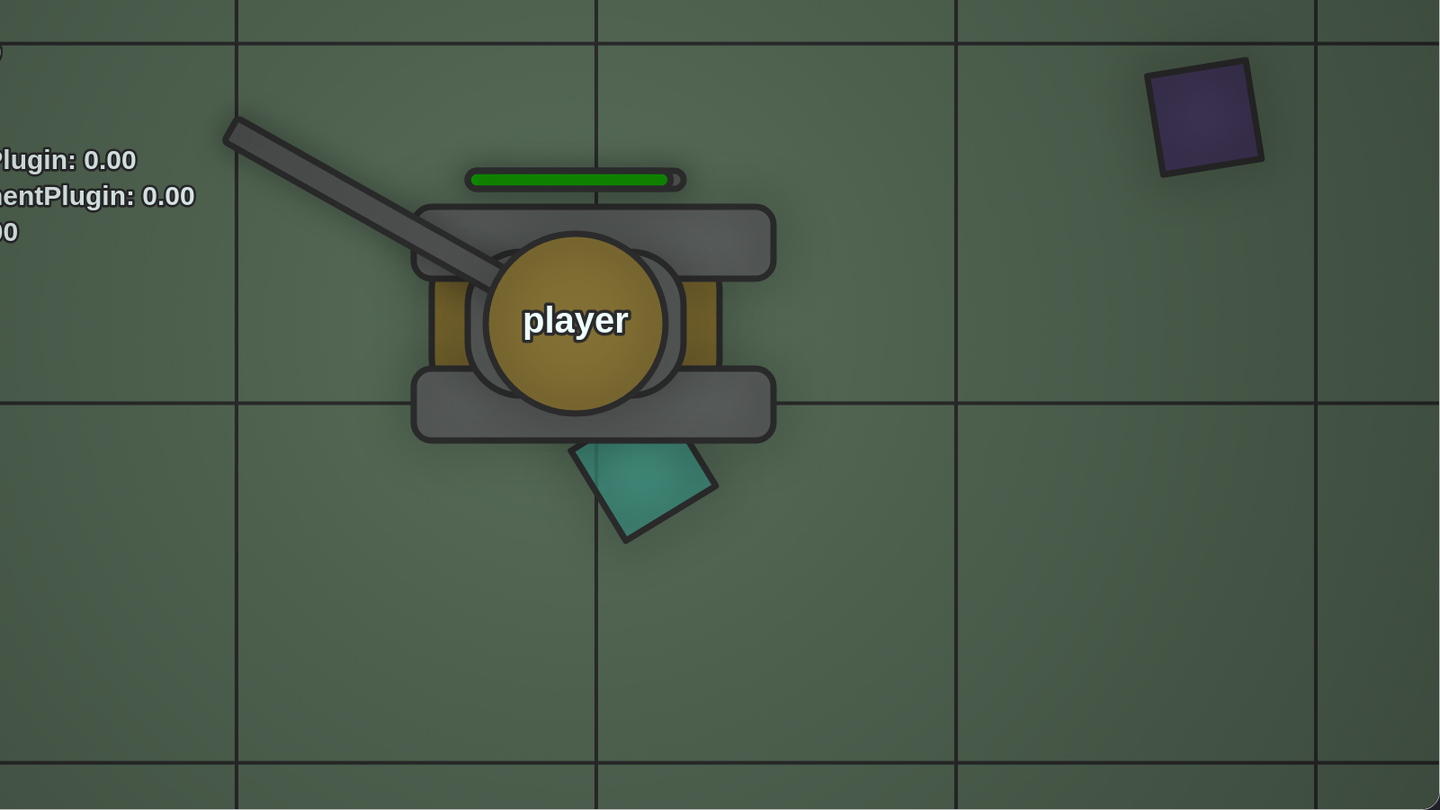
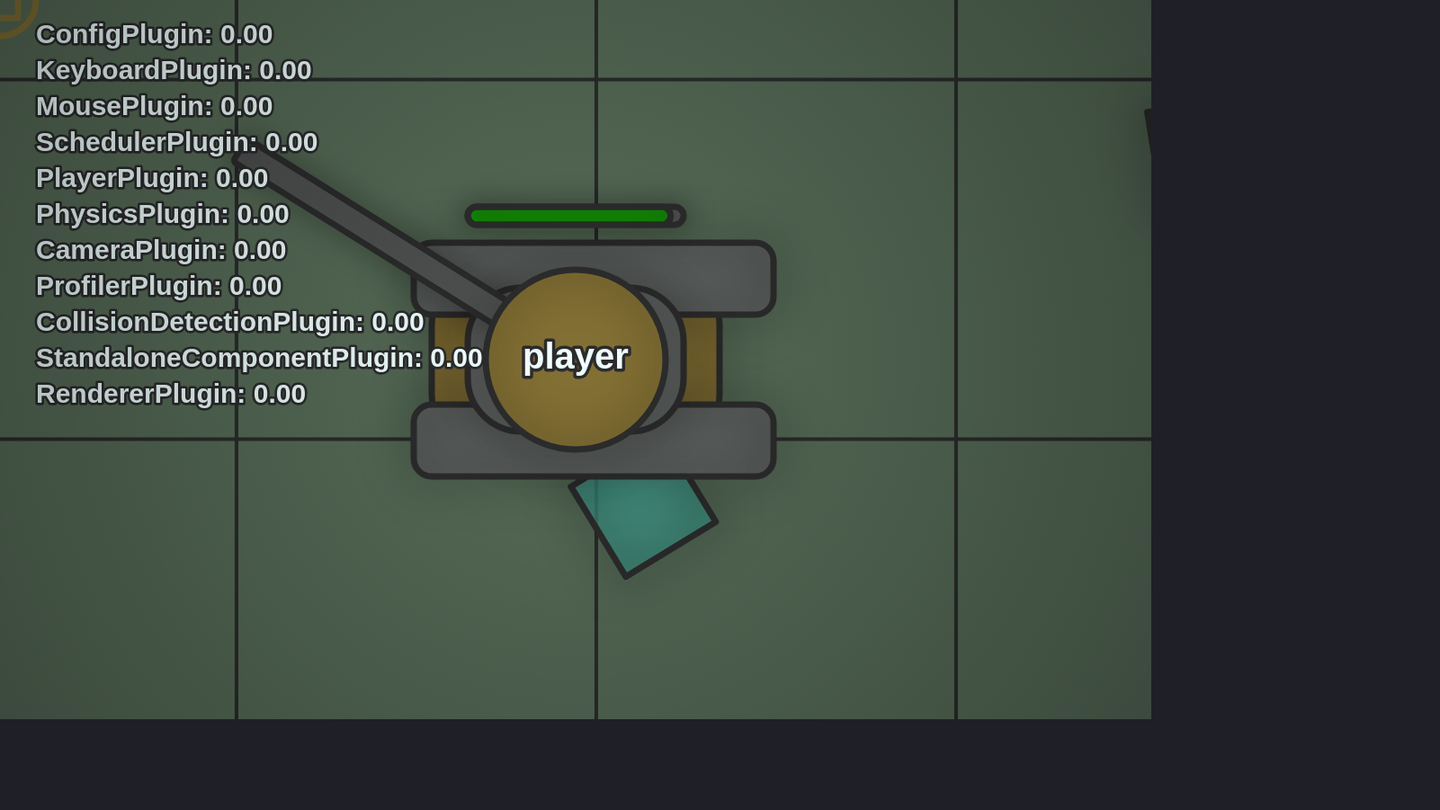
Before and after one commit to d4m14n-gh/2D_Engine-2025, a plain HTML site: page src/index.html in a window 1280 px wide. Shown: the whole page at 90% size, 1601 px wide, since content can reach past the window. After the commit the page ends 800 px from the top, so only its background shows below. Drawn offline with Linux system fonts and the light colour scheme; animation ran at ten frames a second.

Commit message:
Quick fix

```diff
--- a/src/index.html
+++ b/src/index.html
@@ -8,10 +8,24 @@
     <script src="./GameEngine/dist/bundle.js" defer></script>
 </head>
 <body>
-    <canvas id="gameCanvas" width="1920" height="1080"></canvas>
+    <canvas id="gameCanvas"></canvas>
     <script>
         const canvas = document.getElementById('gameCanvas');
         const context = canvas.getContext('2d');
+
+        function resizeCanvas() {
+            canvas.width = window.innerWidth;
+            canvas.height = window.innerHeight;
+            context.imageSmoothingEnabled = true;
+            context.strokeStyle = "rgb(43,43,44)";
+            context.lineWidth = 0.175;
+            context.lineJoin = "round";
+            context.shadowColor =  'rgba(0, 0, 0, 0.75)';
+        }
+
+        window.addEventListener("resize", resizeCanvas);
+        resizeCanvas();
+
     </script>
 </body>
 </html>
--- a/src/style.css
+++ b/src/style.css
@@ -3,10 +3,12 @@ body {
     display: flex;
     justify-content: center;
     align-items: center;
-    height: 90vh;
     background-color: #1f1f28;
 }
 canvas {
-    border: 1px solid silver;
-    border-radius: 20px;
+    /* border: 1px solid silver; */
+    /* border-radius: 20px; */
+    display: block;
+    width: 100vw;
+    height: 100vh;
 }
```
